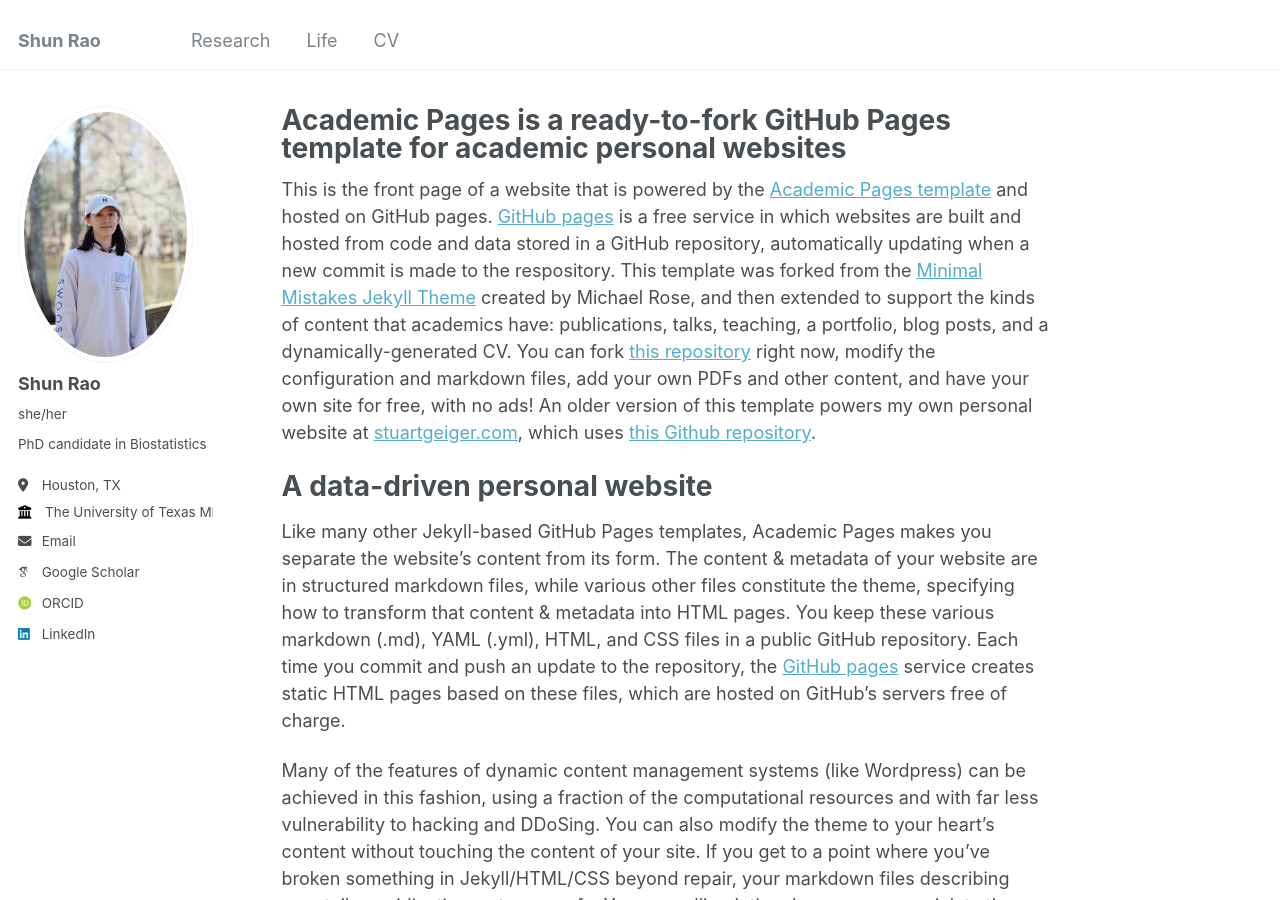
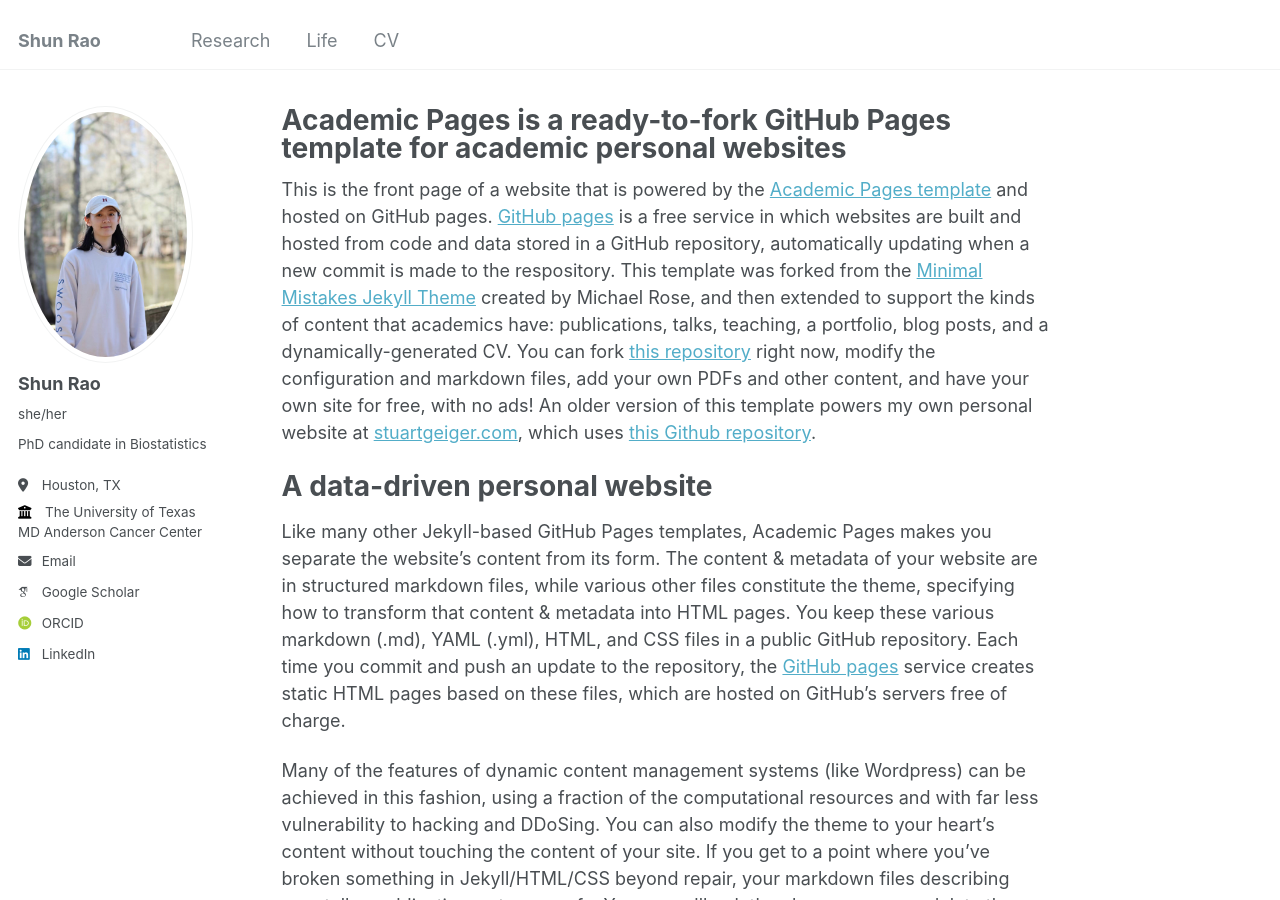
Before and after one commit to ShunRao8/shunrao8.github.io, a Jekyll site: the page built from _pages/about.md, in a window 1280 px wide and 900 px high. Built offline with Jekyll 4.4.1, drawn with Linux system fonts in a browser that asks for light colours; some web fonts are replaced.

Commit message:
Update author-profile.html

```diff
--- a/_includes/author-profile.html
+++ b/_includes/author-profile.html
@@ -28,7 +28,9 @@
         <li class="author__desktop"><i class="fa-solid fa-location-dot icon-pad-right" aria-hidden="true"></i>{{ author.location }}</li>
       {% endif %}
       {% if author.employer %}
-        <li class="author__desktop"><i class="fa fa-solid fa-building-columns icon-pad-right" aria-hidden="true"></i>{{ author.employer }}</li>
+        <li class="author__desktop" style="white-space: normal; overflow: visible;">
+          <i class="fa fa-solid fa-building-columns icon-pad-right" aria-hidden="true"></i>{{ author.employer }}
+        </li>
       {% endif %}
       {% if author.uri %}
         <li><a href="{{ author.uri }}"><i class="fas fa-fw fa-link icon-pad-right" aria-hidden="true"></i>{{ site.data.ui-text[site.locale].website_label | default: "Website" }}</a></li>
```
